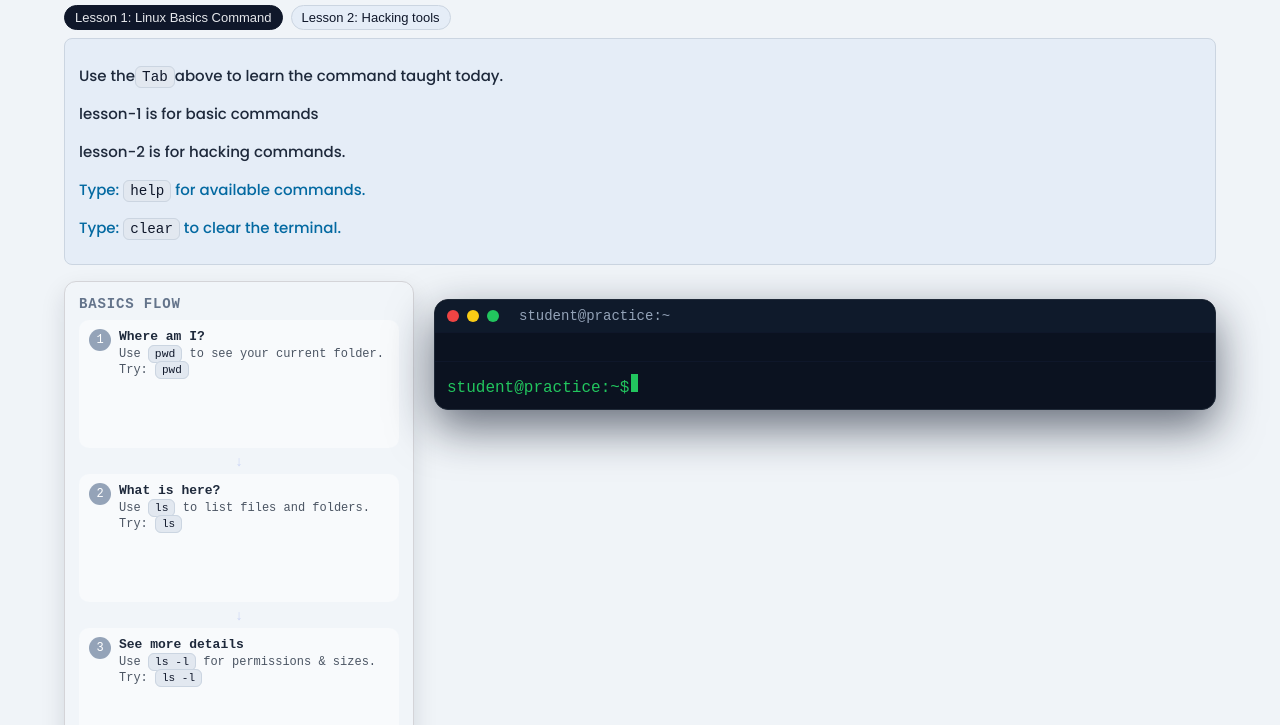
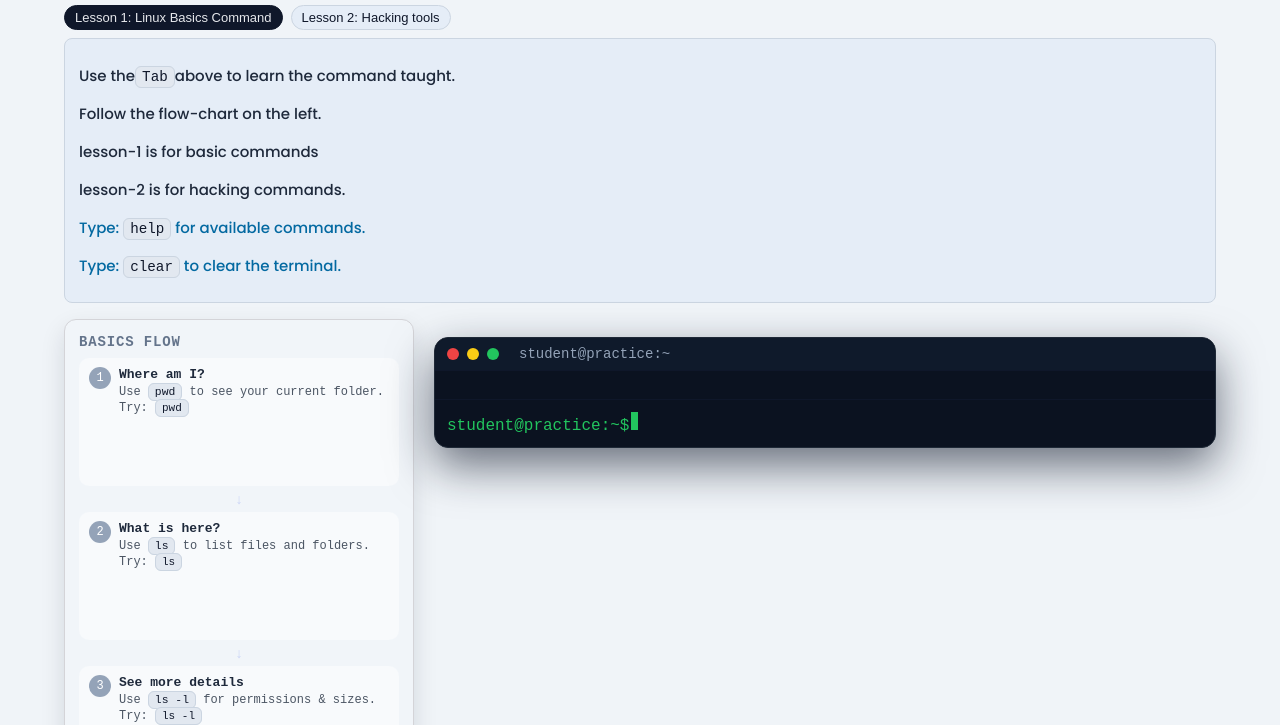
Before and after one commit to Pizza7477/terminalTC, a plain HTML site: page index.html in a window 1280 px wide. Shown: the part 75-800 px from the top of the page. Drawn offline with Linux system fonts and the light colour scheme.

Commit message:
Update index.html

```diff
--- a/index.html
+++ b/index.html
@@ -23,7 +23,8 @@
        <button class="lesson-tab" data-lesson="enum">Lesson 2: Hacking tools</button>
       </nav>
       <div class="hint-box">
-        <p>Use the<code>Tab</code>above to learn the command taught today.</p>
+        <p>Use the<code>Tab</code>above to learn the command taught.</p>
+        <p>Follow the flow-chart on the left.</p>
         <p>lesson-1 is for basic commands</p>
         <p>lesson-2 is for hacking commands.</p>
         <p class="hint">Type: <code>help</code> for available commands.</p>
```
